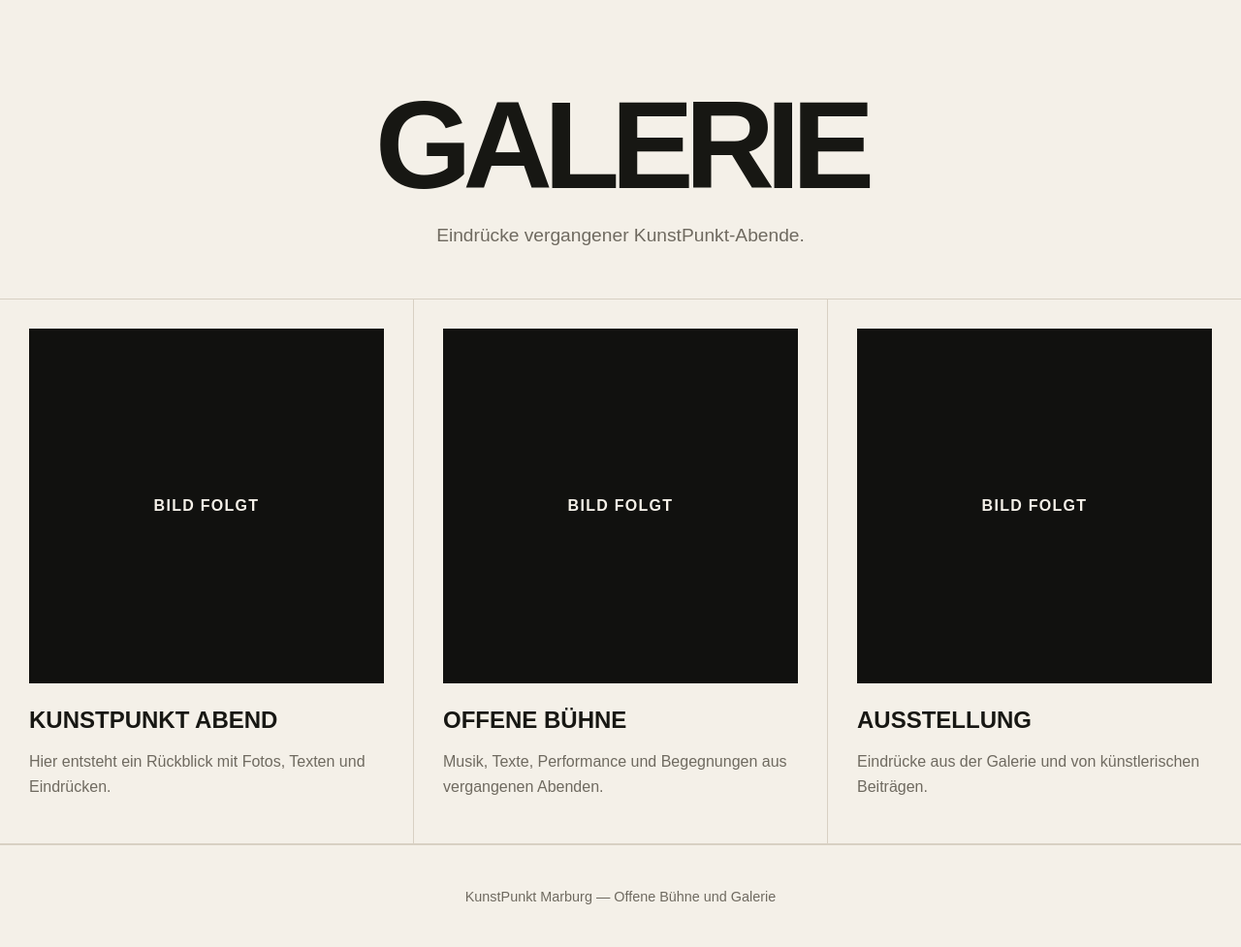
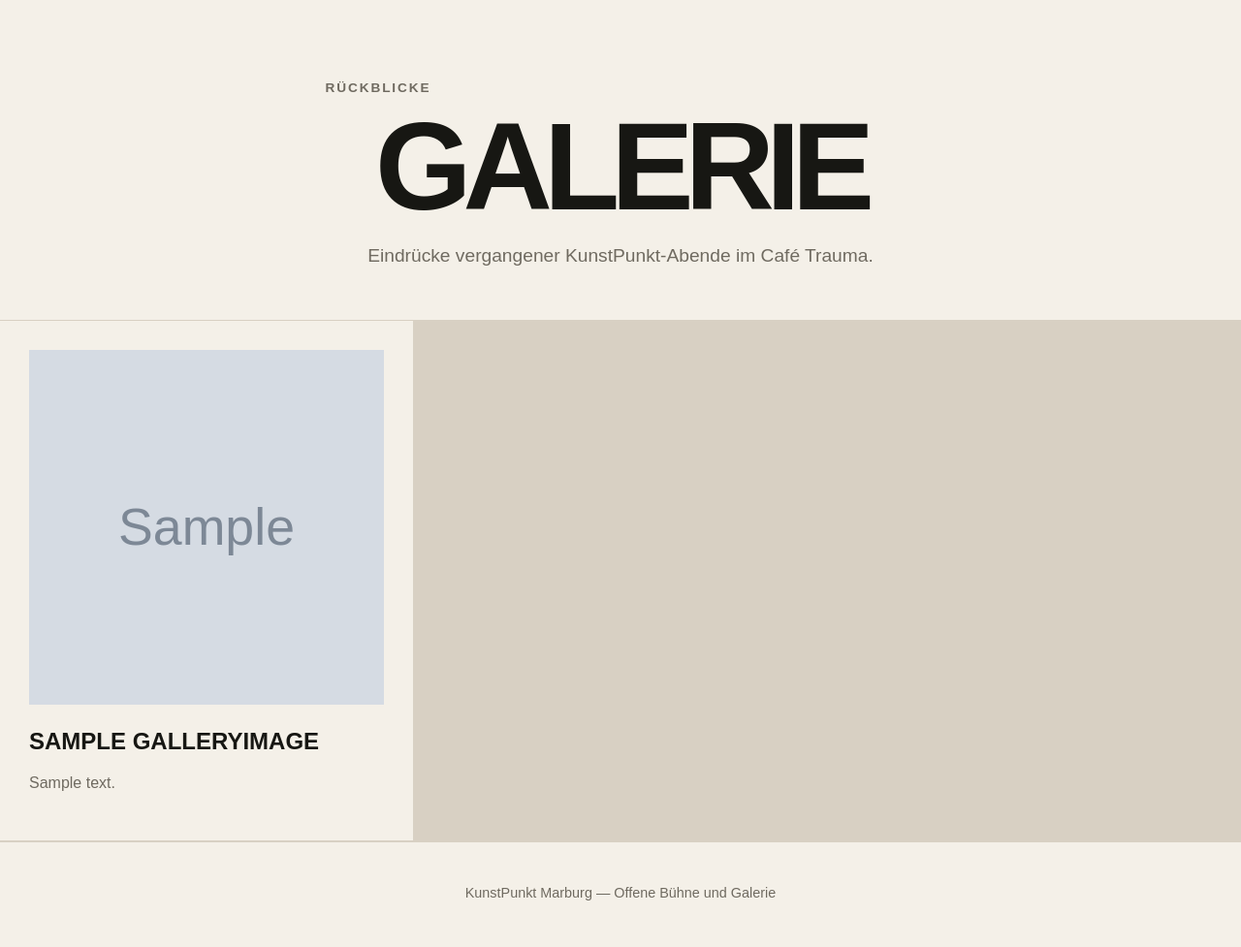
Before and after one commit to Barderino42/KunstPunkt-Website, a Django app: page /galerie/ in a window 1280 px wide. Shown: the part 151-1128 px from the top of the page at 97% size. After the commit the page ends 1080 px from the top, so only its background shows below. Run offline with Django 5.2, Linux system fonts and the light colour scheme; tables that the repository leaves empty hold one stand-in row (values such as "Sample post"); grey boxes marked "Sample" are stand-in pictures.

Commit message:
Add gallery image upload

```diff
--- a/events/models.py
+++ b/events/models.py
@@ -121,3 +121,33 @@ class ArtistApplication(models.Model):
 
     def __str__(self):
         return f"{self.name} – {self.event}"
+
+class GalleryImage(models.Model):
+    title = models.CharField(
+        max_length=200,
+        verbose_name="Titel"
+    )
+
+    description = models.TextField(
+        blank=True,
+        default="",
+        verbose_name="Beschreibung"
+    )
+
+    image = models.ImageField(
+        upload_to="gallery/",
+        verbose_name="Bild"
+    )
+
+    created_at = models.DateTimeField(
+        default=timezone.now,
+        verbose_name="Erstellt am"
+    )
+
+    is_published = models.BooleanField(
+        default=True,
+        verbose_name="Veröffentlicht"
+    )
+
+    def __str__(self):
+        return self.title
--- a/events/views.py
+++ b/events/views.py
@@ -1,6 +1,6 @@
 from django.shortcuts import render, redirect
-from .models import Event
 from .forms import ArtistApplicationForm
+from .models import Event, GalleryImage
 
 
 def home(request):
@@ -13,7 +13,8 @@ def event_list(request):
 
 
 def galerie(request):
-    return render(request, "galerie.html")
+    images = GalleryImage.objects.filter(is_published=True).order_by("-created_at")
+    return render(request, "galerie.html", {"images": images})
 
 
 def application_create(request):
--- a/static/css/style.css
+++ b/static/css/style.css
@@ -606,3 +606,10 @@ body {
     line-height: 1.6;
     color: var(--muted);
 }
+.gallery-image {
+    display: block;
+    width: 100%;
+    aspect-ratio: 1 / 1;
+    object-fit: cover;
+    margin-bottom: 24px;
+}
--- a/templates/galerie.html
+++ b/templates/galerie.html
@@ -3,44 +3,38 @@
 {% block content %}
 
 <section class="page-hero">
-    <p class="label"></p>
+    <p class="label">Rückblicke</p>
     <h1>Galerie</h1>
     <p>
-        Eindrücke vergangener KunstPunkt-Abende.
+        Eindrücke vergangener KunstPunkt-Abende im Café Trauma.
     </p>
 </section>
 
 <section class="gallery-grid">
 
-    <article class="gallery-card">
-        <div class="gallery-placeholder">
-            Bild folgt
-        </div>
-        <h2>KunstPunkt Abend</h2>
-        <p>
-            Hier entsteht ein Rückblick mit Fotos, Texten und Eindrücken.
-        </p>
-    </article>
+    {% for image in images %}
+        <article class="gallery-card">
+            <img src="{{ image.image.url }}" alt="{{ image.title }}" class="gallery-image">
 
-    <article class="gallery-card">
-        <div class="gallery-placeholder">
-            Bild folgt
-        </div>
-        <h2>Offene Bühne</h2>
-        <p>
-            Musik, Texte, Performance und Begegnungen aus vergangenen Abenden.
-        </p>
-    </article>
+            <h2>{{ image.title }}</h2>
 
-    <article class="gallery-card">
-        <div class="gallery-placeholder">
-            Bild folgt
-        </div>
-        <h2>Ausstellung</h2>
-        <p>
-            Eindrücke aus der Galerie und von künstlerischen Beiträgen.
-        </p>
-    </article>
+            {% if image.description %}
+                <p>
+                    {{ image.description }}
+                </p>
+            {% endif %}
+        </article>
+    {% empty %}
+        <article class="gallery-card">
+            <div class="gallery-placeholder">
+                Bild folgt
+            </div>
+            <h2>Noch keine Bilder</h2>
+            <p>
+                Hier erscheinen bald Eindrücke unserer vergangenen KunstPunkt-Abende.
+            </p>
+        </article>
+    {% endfor %}
 
 </section>
 
```
Also changed, not shown: events/admin.py (+7 -1 lines), db.sqlite3, events/migrations/0003_galleryimage.py (added).
